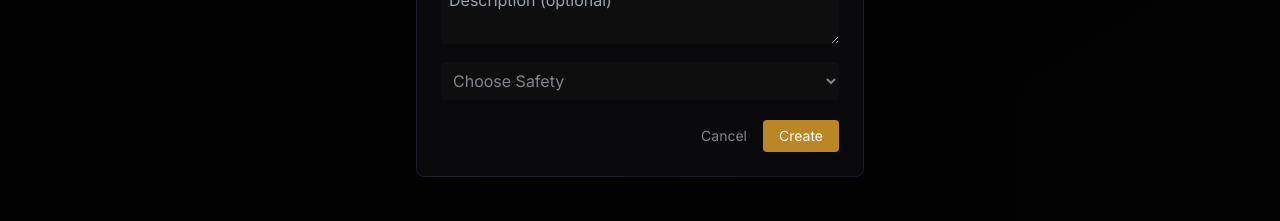
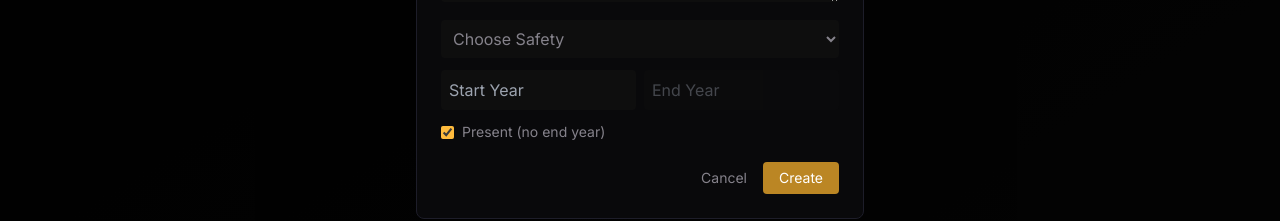
Before and after one commit to WWYDF/BooruParty, a Next.js app in the folder frontend/: page /pools in a window 1280 px wide. Both pictures are taken after typing "Sample" into the empty fields and a click on the button "+ Add Pool". Shown: the part 408-629 px from the top of the page. Built offline with nearby package versions, Linux system fonts and the light colour scheme; no server answers; the database is empty.

Commit message:
added year runtime to pools

```diff
--- a/frontend/src/app/api/pools/[id]/route.ts
+++ b/frontend/src/app/api/pools/[id]/route.ts
@@ -74,7 +74,14 @@ export async function PATCH(req: NextRequest, context: { params: Promise<{ id: s
   }
 
   const body = await req.json();
-  const updates: { name?: string; artist?: string; safety?: 'SAFE' | 'SKETCHY' | 'UNSAFE'; description?: string } = {};
+  const updates: {
+    name?: string;
+    artist?: string;
+    safety?: 'SAFE' | 'SKETCHY' | 'UNSAFE';
+    description?: string;
+    yearStart?: number | null;
+    yearEnd?: number | null;
+  } = {};
 
   // === Metadata update handling ===
   if (body.name !== undefined) updates.name = body.name.trim();
@@ -87,6 +94,18 @@ export async function PATCH(req: NextRequest, context: { params: Promise<{ id: s
     }
     updates.description = desc;
   }
+
+  if (body.yearStart !== undefined) {
+    const start = parseInt(body.yearStart);
+    if (!isNaN(start)) updates.yearStart = start;
+    else updates.yearStart = null;
+  }
+
+  if (body.yearEnd !== undefined) {
+    const end = parseInt(body.yearEnd);
+    updates.yearEnd = isNaN(end) ? null : end;
+  }
+
 
   try {
     // Apply metadata if provided
--- a/frontend/src/app/api/pools/route.ts
+++ b/frontend/src/app/api/pools/route.ts
@@ -31,7 +31,7 @@ export async function GET(req: Request) {
             ]
           }
         : undefined,
-        orderBy: { createdAt: "desc" },
+        orderBy: { lastEdited: "desc" },
         skip,
         take: limit,
         include: {
--- a/frontend/src/components/clientSide/Pools/CreateModal.tsx
+++ b/frontend/src/components/clientSide/Pools/CreateModal.tsx
@@ -14,6 +14,8 @@ export function CreatePoolModal({ open, onClose }: Props) {
   const [artist, setArtist] = useState("");
   const [description, setDescription] = useState("");
   const [safety, setSafety] = useState<"" | "SAFE" | "UNSAFE" | "SKETCHY">("");
+  const [yearStart, setYearStart] = useState<number | null>(null);
+  const [yearEnd, setYearEnd] = useState<number | null>(null);
   const router = useRouter();
 
   const handleSubmit = async (e: React.FormEvent) => {
@@ -82,6 +84,38 @@ export function CreatePoolModal({ open, onClose }: Props) {
                 <option value="SKETCHY">Sketchy</option>
                 <option value="UNSAFE">Unsafe</option>
               </select>
+              <div className="flex gap-2">
+              <input
+                type="number"
+                placeholder="Start Year"
+                value={yearStart ?? ""}
+                onChange={(e) =>
+                  setYearStart(e.target.value ? parseInt(e.target.value) : null)
+                }
+                className="w-full p-2 rounded bg-secondary text-subtle focus:outline-none focus:ring-2 focus:ring-zinc-800"
+              />
+              <input
+                type="number"
+                placeholder="End Year"
+                value={yearEnd ?? ""}
+                onChange={(e) =>
+                  setYearEnd(e.target.value ? parseInt(e.target.value) : null)
+                }
+                disabled={yearEnd === null}
+                className="w-full p-2 rounded bg-secondary text-subtle focus:outline-none focus:ring-2 focus:ring-zinc-800 disabled:opacity-40"
+              />
+            </div>
+            <label className="text-sm text-subtle flex items-center gap-2">
+              <input
+                type="checkbox"
+                checked={yearEnd === null}
+                onChange={(e) =>
+                  setYearEnd(e.target.checked ? null : new Date().getFullYear())
+                }
+                className="accent-accent"
+              />
+              Present (no end year)
+            </label>
               <div className="flex justify-end gap-2 pt-2">
                 <button
                   type="button"
--- a/frontend/src/components/clientSide/Pools/Individual/ClientPoolPage.tsx
+++ b/frontend/src/components/clientSide/Pools/Individual/ClientPoolPage.tsx
@@ -18,6 +18,8 @@ export default function ClientPoolPage({ pool }: { pool: Pool }) {
   const [description, setDescription] = useState(poolData.description || "");
   const [safety, setSafety] = useState(poolData.safety || "");
   const [order, setOrder] = useState<{ id: number; index: number }[] | null>(null);
+  const [yearStart, setYearStart] = useState<number | null>(poolData.yearStart ?? null);
+  const [yearEnd, setYearEnd] = useState<number | null>(poolData.yearEnd ?? null);
   const [showConfirmDel, setShowConfirmDel] = useState(false);
   const router = useRouter();
   const toast = useToast();
@@ -31,6 +33,8 @@ export default function ClientPoolPage({ pool }: { pool: Pool }) {
         artist,
         safety,
         description,
+        yearStart,
+        yearEnd,
         order: order ?? undefined
       })
     });
@@ -76,10 +80,14 @@ export default function ClientPoolPage({ pool }: { pool: Pool }) {
               artist={artist}
               description={description}
               safety={safety}
+              yearStart={yearStart}
+              yearEnd={yearEnd}
               onNameChange={setName}
               onArtistChange={setArtist}
               onDescriptionChange={setDescription}
               onSafetyChange={setSafety}
+              onYearStartChange={setYearStart}
+              onYearEndChange={setYearEnd}
             />
           ) : (
             <>
@@ -96,7 +104,14 @@ export default function ClientPoolPage({ pool }: { pool: Pool }) {
                 </button>
               </div>
               {poolData.description && (
-                <p className="text-sm text-white/80 max-w-2xl">{poolData.description}</p>
+                <p className="text-sm text-white/80 max-w-2xl mb-1">{poolData.description}</p>
+              )}
+              {poolData.yearStart && (
+                <p className="text-sm text-subtle font-medium">
+                  {poolData.yearStart}{" "}
+                  <span className="mx-1 text-white/40">——</span>{" "}
+                  {poolData.yearEnd ?? "Present"}
+                </p>
               )}
             </>
           )}
--- a/frontend/src/components/clientSide/Pools/Individual/EditMetadata.tsx
+++ b/frontend/src/components/clientSide/Pools/Individual/EditMetadata.tsx
@@ -7,10 +7,14 @@ type Props = {
   artist: string;
   description: string;
   safety: SafetyType;
+  yearStart: number | null;
+  yearEnd: number | null;
   onNameChange: (v: string) => void;
   onArtistChange: (v: string) => void;
   onDescriptionChange: (v: string) => void;
   onSafetyChange: (v: SafetyType) => void;
+  onYearStartChange: (v: number | null) => void;
+  onYearEndChange: (v: number | null) => void;
 };
 
 export function PoolEditForm({
@@ -18,13 +22,17 @@ export function PoolEditForm({
   artist,
   description,
   safety,
+  yearStart,
+  yearEnd,
   onNameChange,
   onArtistChange,
   onDescriptionChange,
-  onSafetyChange
+  onSafetyChange,
+  onYearStartChange,
+  onYearEndChange,
 }: Props) {
   return (
-    <div className="flex flex-col gap-2 max-w-lg">
+    <div className="flex flex-col gap-2 w-1/2">
       <input
         value={name}
         onChange={(e) => onNameChange(e.target.value)}
@@ -52,6 +60,35 @@ export function PoolEditForm({
         <option value="UNSAFE">UNSAFE</option>
         <option value="SKETCHY">SKETCHY</option>
       </select>
+      <div className="flex gap-2">
+        <input
+          type="number"
+          value={yearStart ?? ""}
+          onChange={(e) =>
+            onYearStartChange(e.target.value ? parseInt(e.target.value) : null)
+          }
+          placeholder="Start Year"
+          className="flex-1 text-sm text-white bg-zinc-950 border border-white/30 px-2 py-1 rounded focus:outline-none"
+        />
+        <input
+          type="number"
+          value={yearEnd ?? ""}
+          onChange={(e) =>
+            onYearEndChange(e.target.value ? parseInt(e.target.value) : null)
+          }
+          placeholder="End Year"
+          className="flex-1 text-sm text-white bg-zinc-950 border border-white/30 px-2 py-1 rounded focus:outline-none"
+        />
+        <label className="flex items-center gap-2 text-sm text-subtle mt-1">
+          <input
+            type="checkbox"
+            checked={yearEnd === null}
+            onChange={(e) => onYearEndChange(e.target.checked ? null : yearStart ?? new Date().getFullYear())}
+            className="accent-accent"
+          />
+          Present (no end year)
+        </label>
+      </div>
     </div>
   );
 }
--- a/frontend/src/components/clientSide/Pools/PoolCard.tsx
+++ b/frontend/src/components/clientSide/Pools/PoolCard.tsx
@@ -11,6 +11,8 @@ type PoolCardProps = {
   safety?: "SAFE" | "UNSAFE" | "SKETCHY";
   showOverlay?: boolean;
   linkTo?: string;
+  yearStart?: number | null;
+  yearEnd?: number | null;
 };
 
 
@@ -22,6 +24,8 @@ export function PoolCard({
   safety,
   showOverlay = true,
   linkTo,
+  yearStart,
+  yearEnd,
 }: PoolCardProps) {
   const content = (
     <div className="relative aspect-[9/16] rounded-lg overflow-hidden bg-secondary border border-secondary-border group">
@@ -52,6 +56,13 @@ export function PoolCard({
           <div className="bg-black/70 px-3 pt-2 pb-1">
             <div className="text-sm font-semibold text-white truncate">{name}</div>
             <div className="text-xs text-white/70 truncate">by {artist}</div>
+            {yearStart && (
+              <div className="text-[10px] text-subtle truncate">
+                {yearStart}{" "}
+                <span className="text-white/30">—</span>{" "}
+                {yearEnd ?? "Present"}
+              </div>
+            )}
           </div>
         </div>
       )}
--- a/frontend/src/components/clientSide/Pools/PoolGrid.tsx
+++ b/frontend/src/components/clientSide/Pools/PoolGrid.tsx
@@ -68,6 +68,8 @@ export function ClientPoolGrid({ pools }: Props) {
               coverUrl={pool.items?.[0]?.post?.previewPath}
               safety={pool.safety}
               linkTo={`/pools/${pool.id}`}
+              yearStart={pool.yearStart}
+              yearEnd={pool.yearEnd}
             />
           </motion.div>
         ))}
--- a/frontend/src/components/serverSide/Posts/syncPools.ts
+++ b/frontend/src/components/serverSide/Posts/syncPools.ts
@@ -34,8 +34,19 @@ export async function syncPostPools(postId: number, desiredPoolIds: number[]) {
     })
   );
 
+  // Step 1: Perform the transaction
   await prisma.$transaction([
     prisma.poolItems.deleteMany({ where: { postId, poolId: { in: toRemove } } }),
     prisma.poolItems.createMany({ data: addData }),
   ]);
+
+  // Step 2: Update lastEdited on all modified pools
+  const affectedPools = [...new Set([...toAdd, ...toRemove])];
+
+  if (affectedPools.length > 0) {
+    await prisma.pools.updateMany({
+      where: { id: { in: affectedPools } },
+      data: { lastEdited: new Date() },
+    });
+  }
 }
--- a/frontend/src/core/types/pools.ts
+++ b/frontend/src/core/types/pools.ts
@@ -6,6 +6,8 @@ export type Pool = {
   artist: string | null;
   description: string | null;
   safety: SafetyType;
+  yearStart: number | null;
+  yearEnd: number | null;
   lastEdited: string;
   createdAt: string;
   _count: {
```
Also changed, not shown: 1 other file (tests, documents, lock files or other folders).
